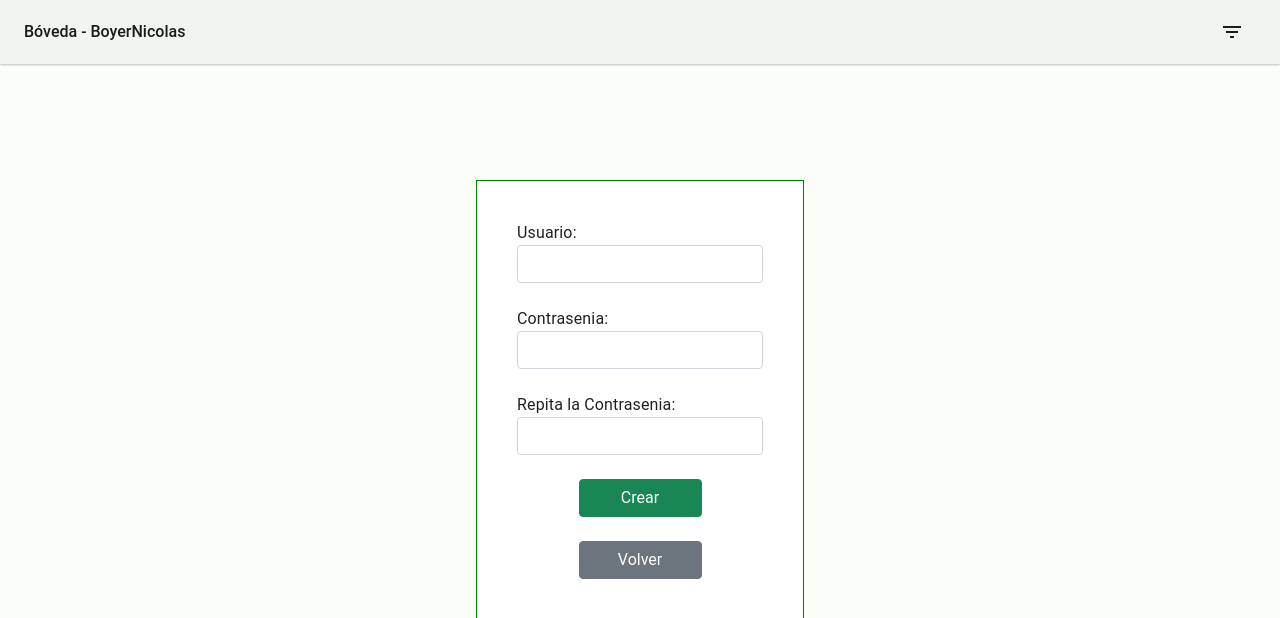
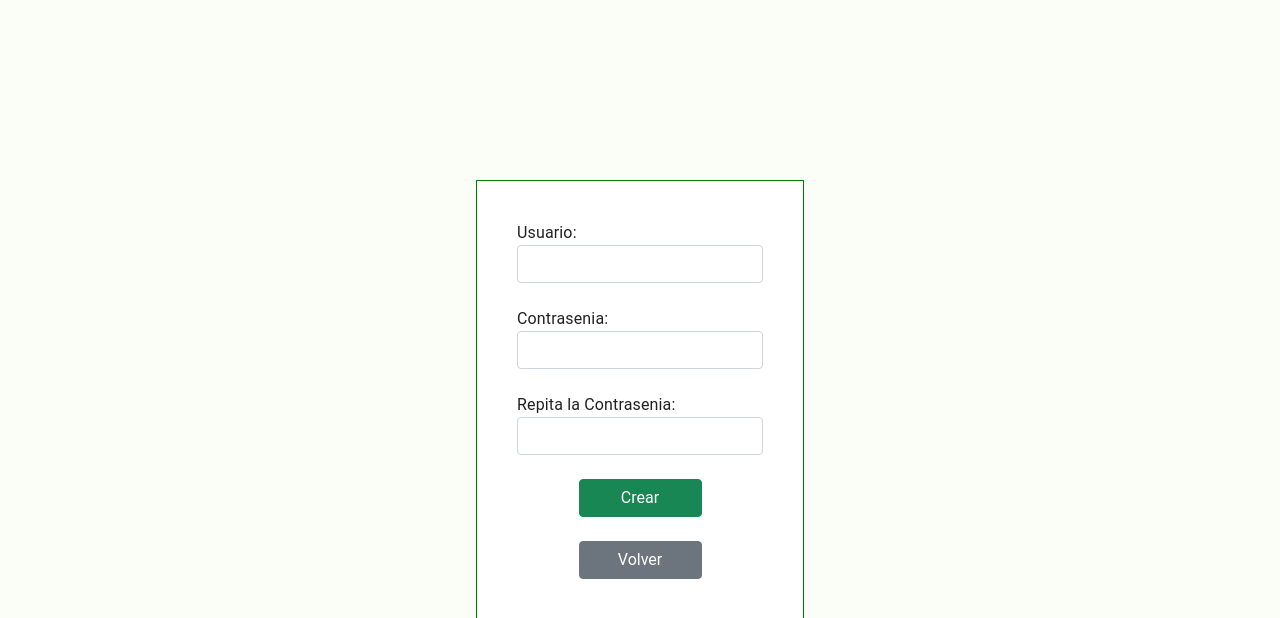
Before and after one commit to bringol/econokey-frontend, a React (Create React App) app: page /register in a window 1280 px wide. Shown: the top 618 px of the page. Built offline with nearby package versions, Linux system fonts and the light colour scheme.

Commit message:
remove topbar except for main screen

```diff
--- a/src/App.js
+++ b/src/App.js
@@ -15,6 +15,7 @@ function App() {
   ];
 
   const [accounts, setAccounts] = React.useState(accountList);
+  const [topbar, setTopbar] = React.useState(false);
 
   function Root() {
     const navigate = useNavigate();
@@ -26,7 +27,7 @@ function App() {
         p: 1
       }}>
           <Routes>
-            <Route path="/" element={<MainScreen accounts={accounts} navigate={navigate} />} />
+            <Route path="/" element={<MainScreen accounts={accounts} navigate={navigate} setTopbar={setTopbar}/>} />
             <Route path="/new-passphrase" element={<Passphrase navigate={navigate}/>} />
             <Route path="/login" element={<Login navigate={navigate}/>} />
             <Route path="/register" element={<Register navigate={navigate}/>} />
@@ -38,7 +39,7 @@ function App() {
 
   return (
     <>
-      <MainScreenNav/>
+      <MainScreenNav topbar = {topbar}/>
       <BrowserRouter>
         <Root/>
       </BrowserRouter>
--- a/src/Components/MainScreen.js
+++ b/src/Components/MainScreen.js
@@ -15,14 +15,18 @@ const actions = [
     { icon: <LanguageIcon />, name: 'Passphrase' }
 ];
 
-const MainScreen = ({ accounts, navigate }) => {
+const MainScreen = ({ accounts, navigate, setTopbar }) => {
 
     const [open, setOpen] = React.useState(false);
     const handleOpen = () => setOpen(true);
     const handleClose = () => setOpen(false);
 
+    setTopbar(true);
+
     const handleOnClick = () => {
+        setTopbar(false);
         navigate("../new-passphrase")
+
     };
 
     return (
--- a/src/Components/MainScreenNav.js
+++ b/src/Components/MainScreenNav.js
@@ -47,7 +47,7 @@ export default function MainScreenNav(props) {
     setAnchorEl(null);
   };
 
-  return (
+  return props.topbar && (
     <React.Fragment>
       <CssBaseline />
       <ElevationScroll {...props}>
```
